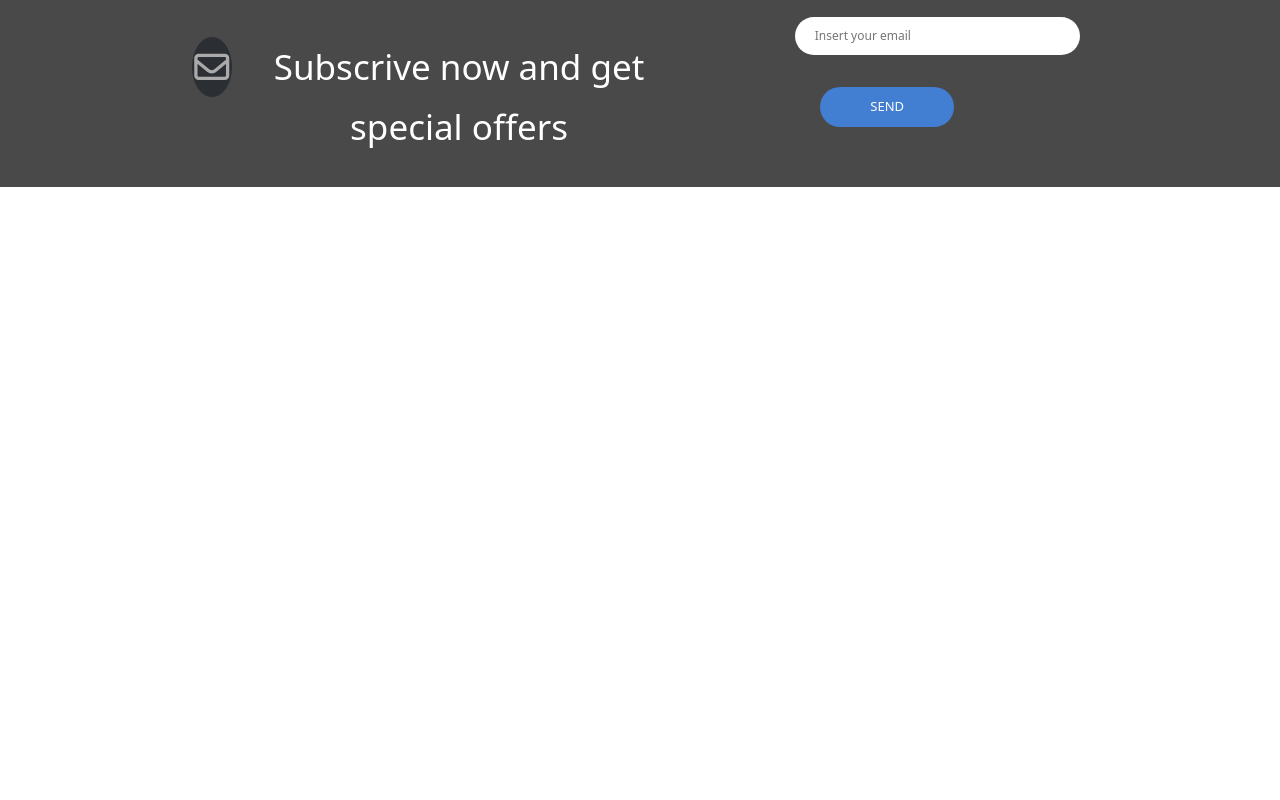
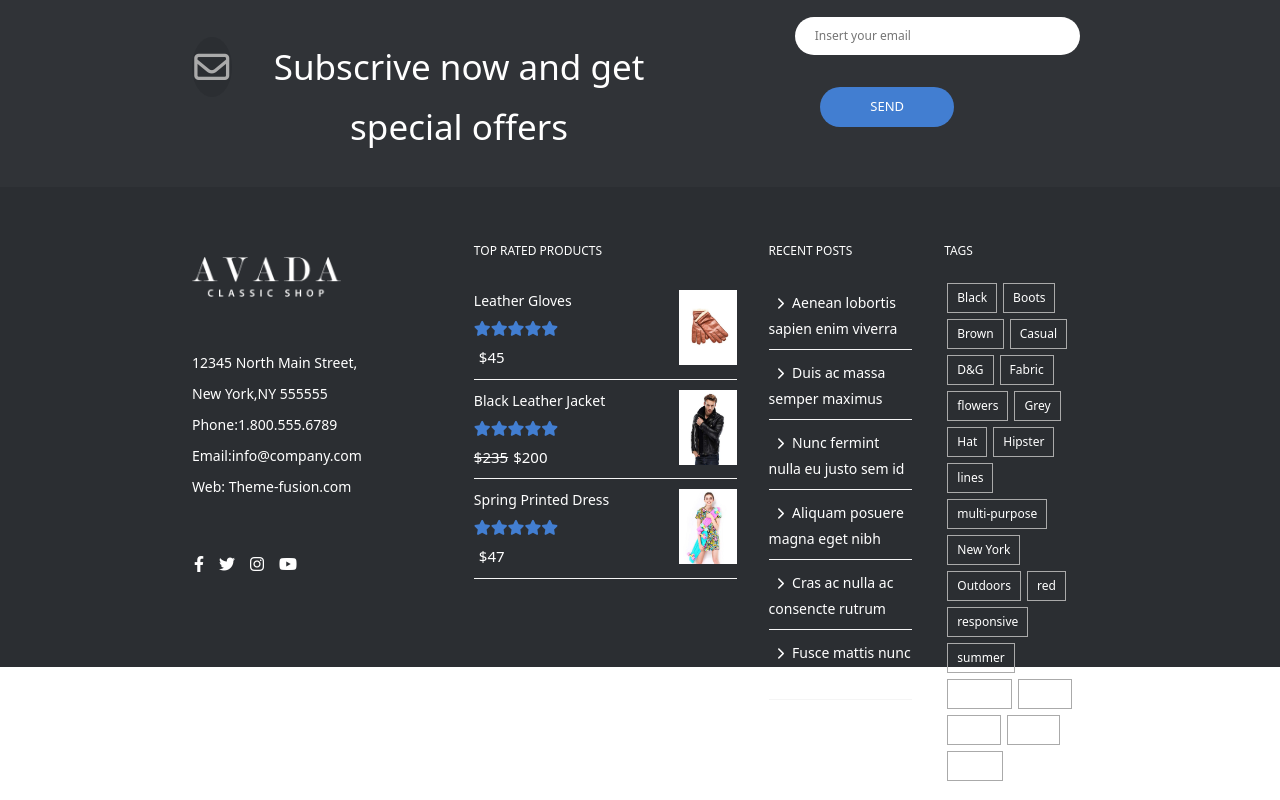
Before and after one commit to Titho93/proj-html-vuejs, a Vue app: page / in a window 1280 px wide. Shown: the part 6521-7321 px from the top of the page. Before the commit the page ends 6708 px from the top, so only its background shows below. Built offline with nearby package versions, Linux system fonts and the light colour scheme.

Commit message:
[add]Repilogue

```diff
--- a/src/components/Footer.vue
+++ b/src/components/Footer.vue
@@ -1,11 +1,13 @@
 <script>
 
 import Send from './partials/Send.vue';
+import Repilogue from './partials/Repilogue.vue';
 
 export default {
   name: 'Footer',
   components: {
-    Send
+    Send,
+    Repilogue
   }
 }
 
@@ -14,6 +16,7 @@ export default {
 <template>
 
 <Send />
+<Repilogue />
 
 </template>
 
--- /dev/null
+++ b/src/components/partials/Repilogue.vue
@@ -0,0 +1,246 @@
+<script>
+
+export default {
+  name: 'Repilogue'
+}
+
+</script>
+
+<template>
+
+    <div class="container-se">
+        <div class="repilogue d-flex">
+
+            <div class="contacts">
+                <img src="../../assets/classic_shop_logo_footer.png" alt="">
+                <div class="contact d-flex">
+                    <span>12345 North Main Street,</span>
+                    <span>New York,NY 555555</span>
+                    <span>Phone:1.800.555.6789</span>
+                    <span>Email:info@company.com</span>
+                    <span>Web: Theme-fusion.com</span>
+                </div>
+                <div class="social">
+                    <ul>
+                    <li><i class="fa-brands fa-facebook-f"></i></li>
+                    <li><i class="fa-brands fa-twitter"></i></li>
+                    <li><i class="fa-brands fa-instagram"></i></li>
+                    <li><i class="fa-brands fa-youtube"></i></li>
+                    </ul>
+                </div>
+            </div>
+            <div class="replist d-flex">
+                <ul class="rated">
+                    <span class="title">TOP RATED PRODUCTS</span>
+                    <li class="d-flex">
+                        <div class="bio d-flex">
+                            <span class="object">Leather Gloves</span>
+                            <span class="stars">
+                                <i class="fa-solid fa-star"></i>
+                                <i class="fa-solid fa-star"></i>
+                                <i class="fa-solid fa-star"></i>
+                                <i class="fa-solid fa-star"></i>
+                                <i class="fa-solid fa-star"></i>
+                            </span>
+                            <div class="price">
+                                <span class="real">$45</span>
+                            </div>
+                        </div>
+                        <img src="../../assets/leather_gloves-400x520.jpg" alt="">
+                    </li>
+                    <li class="d-flex">
+                        <div class="bio d-flex">
+                            <span class="object">Black Leather Jacket</span>
+                            <span class="stars">
+                                <i class="fa-solid fa-star"></i>
+                                <i class="fa-solid fa-star"></i>
+                                <i class="fa-solid fa-star"></i>
+                                <i class="fa-solid fa-star"></i>
+                                <i class="fa-solid fa-star"></i>
+                            </span>
+                            <div class="price">
+                                <span class="discount">$235</span>
+                                <span class="real">$200</span>
+                            </div>
+                        </div>
+                        <img src="../../assets/black_elegant_leather_jacket-400x520.jpg" alt="">
+                    </li>
+                    <li class="d-flex">
+                        <div class="bio d-flex">
+                            <span class="object">Spring Printed Dress</span>
+                            <span class="stars">
+                                <i class="fa-solid fa-star"></i>
+                                <i class="fa-solid fa-star"></i>
+                                <i class="fa-solid fa-star"></i>
+                                <i class="fa-solid fa-star"></i>
+                                <i class="fa-solid fa-star"></i>
+                            </span>
+                            <div class="price">
+                                <span class="real">$47</span>
+                            </div>
+                        </div>
+                        <img src="../../assets/spring_printed_dress-400x520.jpg" alt="">
+                    </li>
+
+                </ul>
+                <ul class="post">
+                    <span class="title">RECENT POSTS</span>
+                    <li>
+                        <span><i class="fa-solid fa-chevron-right"></i>Aenean lobortis sapien enim viverra</span>
+                    </li>
+                    <li>
+                        <span><i class="fa-solid fa-chevron-right"></i>Duis ac massa semper maximus</span>
+                    </li>
+                    <li>
+                        <span><i class="fa-solid fa-chevron-right"></i>Nunc fermint nulla eu justo sem id</span>
+                    </li>
+                    <li>
+                        <span><i class="fa-solid fa-chevron-right"></i>Aliquam posuere magna eget nibh</span>
+                    </li>
+                    <li>
+                        <span><i class="fa-solid fa-chevron-right"></i>Cras ac nulla ac consencte rutrum</span>
+                    </li>
+                    <li>
+                        <span><i class="fa-solid fa-chevron-right"></i>Fusce mattis nunc ut aliquam</span>
+                    </li>
+                </ul>
+                <ul class="tags">
+                    <span class="title">TAGS</span>
+                    <li>
+                        <span class="tag">Black</span>
+                        <span class="tag">Boots</span>
+                        <span class="tag">Brown</span>
+                        <span class="tag">Casual</span>
+                    </li>
+                    <li>
+                        <span class="tag">D&G</span>
+                        <span class="tag">Fabric</span>
+                        <span class="tag">flowers</span>
+                        <span class="tag">Grey</span>
+                    </li>
+                    <li>
+                        <span class="tag">Hat</span>
+                        <span class="tag">Hipster</span>
+                        <span class="tag">lines</span>
+                    </li>
+                    <li>
+                        <span class="tag">multi-purpose</span>
+                        <span class="tag">New York</span>
+                    </li>
+                    <li>
+                        <span class="tag">Outdoors</span>
+                        <span class="tag">red</span>
+                        <span class="tag">responsive</span>
+                    </li>
+                    <li>
+                        <span class="tag">summer</span>
+                        <span class="tag">sweater</span>
+                        <span class="tag">Travel</span>
+                    </li>
+                    <li>
+                        <span class="tag">Warm</span>
+                        <span class="tag">White</span>
+                        <span class="tag">winter</span>
+                    </li>
+                </ul>
+            </div>
+
+        </div>
+
+    </div>
+
+
+</template>
+
+<style lang="scss" scoped>
+
+.container-se {
+    background-color: #2B2E32;
+    width: 100%;
+    height: 480px;
+    .repilogue {
+        width: 70%;
+        margin: 0 auto;
+        .contacts {
+            padding-top: 70px;
+            img {
+                height: 40px;
+            }
+            .contact {
+                padding: 50px 0;
+                flex-direction: column;
+                color: white;
+                font-size: 14px;
+                span {
+                    padding: 5px 0 ;
+                }
+            }
+            .social {
+                ul {
+                    display: flex;
+                    margin-left: -30px;
+                    list-style: none;
+                    li {
+                        cursor: pointer;
+                        color: white;
+                        padding-right: 15px;
+                    }
+                }
+            }
+        }
+        .replist {
+            width: 100%;
+            padding-top: 50px;
+            padding-left: 80px;
+            ul {
+                list-style: none;
+                color: white;
+                width: 100%;
+                .title {
+                    font-size: 12px;
+                    display: inline-block;
+                    padding-bottom: 20px;
+                }
+                li {
+                    cursor: pointer;
+                    padding: 10px 0;
+                    border-bottom: 1px solid #F5F5F5;
+                    .bio {
+                        width: 205px;
+                        flex-direction: column;
+                        .object {
+                            font-size: 14px;
+                        }
+                        .price {
+                            font-size: 15px;
+                            .real {
+                                padding-left: 5px;
+                            }
+                        }
+                    }
+                    img {
+                        height: 75px;
+                    }
+                }
+            }
+            .post {
+                li {
+                    cursor: pointer;
+                    font-size: 14px;
+                    i {
+                        font-size: 12px;
+                        padding: 8px;
+                    }
+                }
+            }
+            .tags {
+                li {
+                    border-bottom: none;
+                    padding: 0;
+                }
+            }
+        }
+    }
+}
+
+</style>
--- a/src/components/partials/Send.vue
+++ b/src/components/partials/Send.vue
@@ -32,9 +32,8 @@ export default {
 <style lang="scss" scoped>
 
 .container-se {
-  width: 100%;
   height: 230px;
-  background-color: #494949;
+  background-color: #303337;
   .send {
     text-align: center;
     margin: 0 auto;
--- a/src/scss/Main.scss
+++ b/src/scss/Main.scss
@@ -103,3 +103,16 @@ button.blue {
     opacity: 50%;
   }
 }
+
+.container-se {
+  width: 100%;
+}
+
+.tag {
+  display: inline-block;
+  padding: 5px 9px;
+  border: 1px solid $lightgrey-color;
+  font-size: 12px;
+  margin: 3px;
+  cursor: pointer;
+}
--- a/src/scss/partials/Var.scss
+++ b/src/scss/partials/Var.scss
@@ -4,4 +4,5 @@ $lightgrey-color: #AAAAAA;
 $blue-color : #427ED1;
 $darkwhite-color: #F5F5F5;
 $cian-color: #55CCE5;
-$dark-grey: #2B2E32;
+$dark-grey: #303337;
+$light-black: #2B2E32;
```
